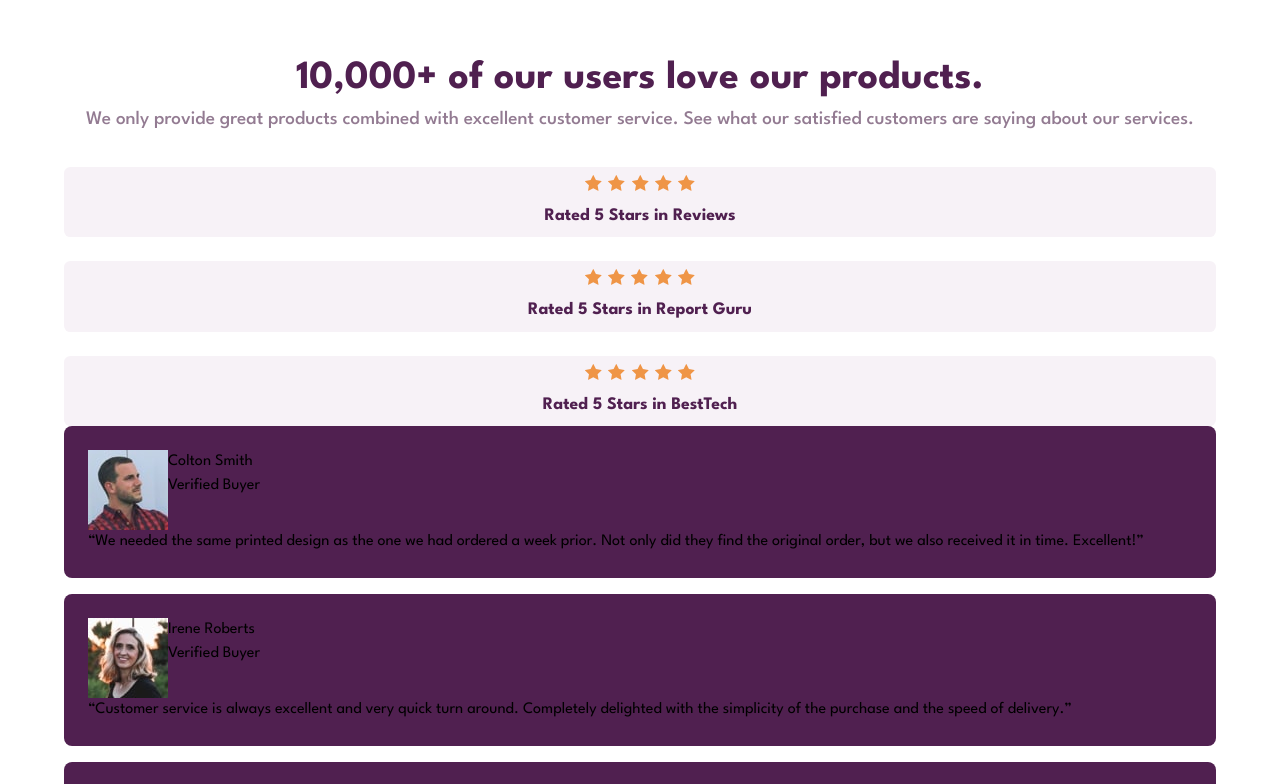
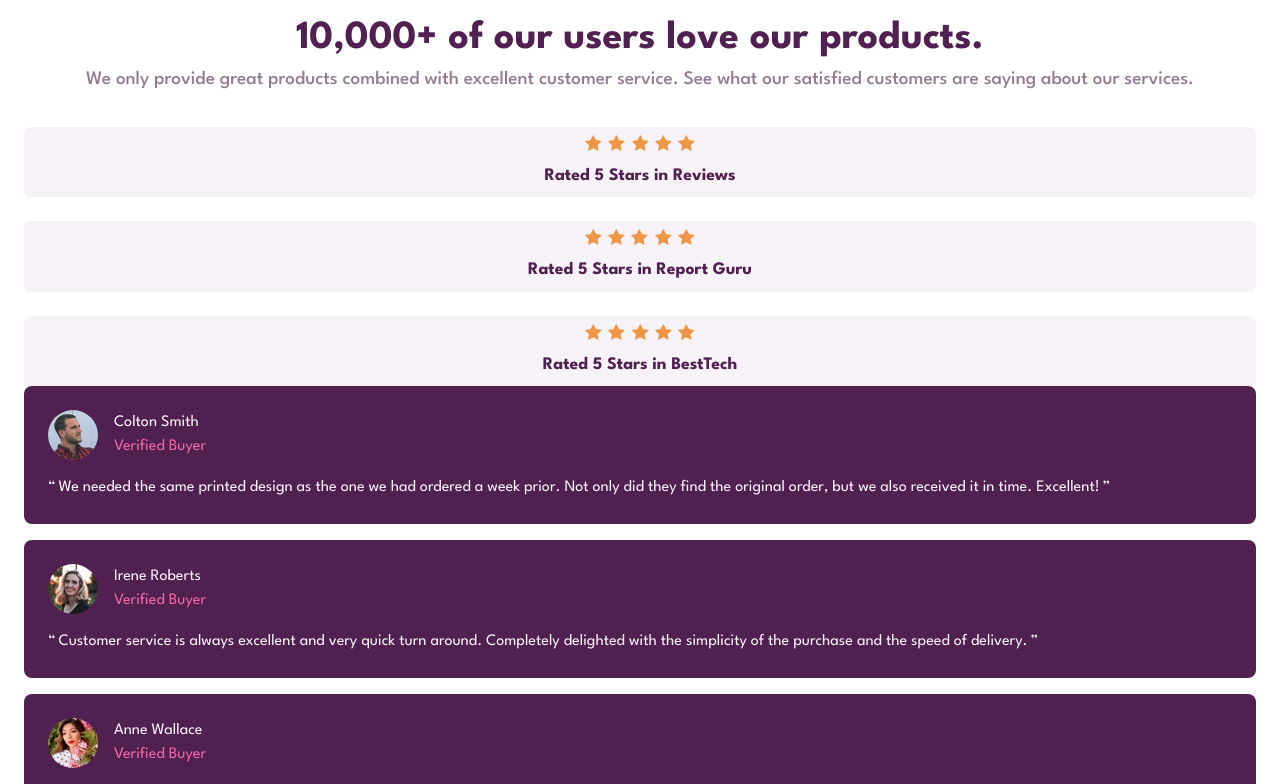
Before and after one commit to dombrga/react-social-proof-section, a React (Vite) app: page / in a window 1280 px wide. Shown: the top 784 px of the page. Built offline with nearby package versions, Linux system fonts and the light colour scheme.

Commit message:
styled reviews card

```diff
--- a/public/data/reviews.json
+++ b/public/data/reviews.json
@@ -17,7 +17,7 @@
     {
       "id": 2,
       "name": "Anne Wallace",
-      "isVerifiedBuyer": false,
+      "isVerifiedBuyer": true,
       "reviewContent": "Put an order with this company and can only praise them for the very high standard. Will definitely use them again and recommend them to everyone!",
       "image": "image-anne.jpg"
     }
--- a/src/App.module.scss
+++ b/src/App.module.scss
@@ -1,12 +1,12 @@
 @import './assets/styles/variables.scss';
 
 .app {
-  padding: 1rem;
+  // padding: 1rem;
   font-family: $font-family-primary;
 }
 
 main {
-  padding: 3rem;
+  padding: 1.5rem;
 }
 
 .overview {
@@ -19,6 +19,7 @@ main {
   > h1 {
     color: $bg-primary-500;
     font-size: 2.5rem;
+    // ask
     line-height: 30px;
     letter-spacing: .1px;
   }
--- a/src/components/review/Review.module.scss
+++ b/src/components/review/Review.module.scss
@@ -1,6 +1,7 @@
 @import '../../assets/styles/variables.scss';
 
 .review {
+  color: $bg-neutral-300;
   border-radius: .5rem;
   background-color: $bg-primary-500;
 
@@ -10,4 +11,29 @@
 
 .review__reviewer {
   display: flex;
+  flex-wrap: wrap;
+  align-items: center;
+  gap: .75rem 1rem;
+
+  margin-bottom: 1rem;
+
+  .review__reviewer_avatar {
+    border-radius: 50%;
+    width: 50px;
+  }
+
+  .review__reviewer_info {
+
+  }
+  .review__reviewer_verified {
+    color: $primary-400;
+  }
 }
+
+q::before {
+  margin-right: .2rem;
+}
+
+q::after {
+  margin-left: .2rem;
+}
--- a/src/components/review/Review.tsx
+++ b/src/components/review/Review.tsx
@@ -14,10 +14,10 @@ function ReviewCard({ review }: props) {
   return (
     <article className={style.review}>
       <div className={style.review__reviewer}>
-        <img src={image} alt="" className="avatar" />
-        <div>
-          <p>{ review.name }</p>
-          { review.isVerifiedBuyer && <p>Verified Buyer</p> }
+        <img src={image} alt="" className={style.review__reviewer_avatar} />
+        <div className={style.review__reviewer_info}>
+          <p className={style.review__reviewer_name}>{ review.name }</p>
+          { review.isVerifiedBuyer && <p className={style.review__reviewer_verified}>Verified Buyer</p> }
         </div>
       </div>
       <p className='review__content'>
```
